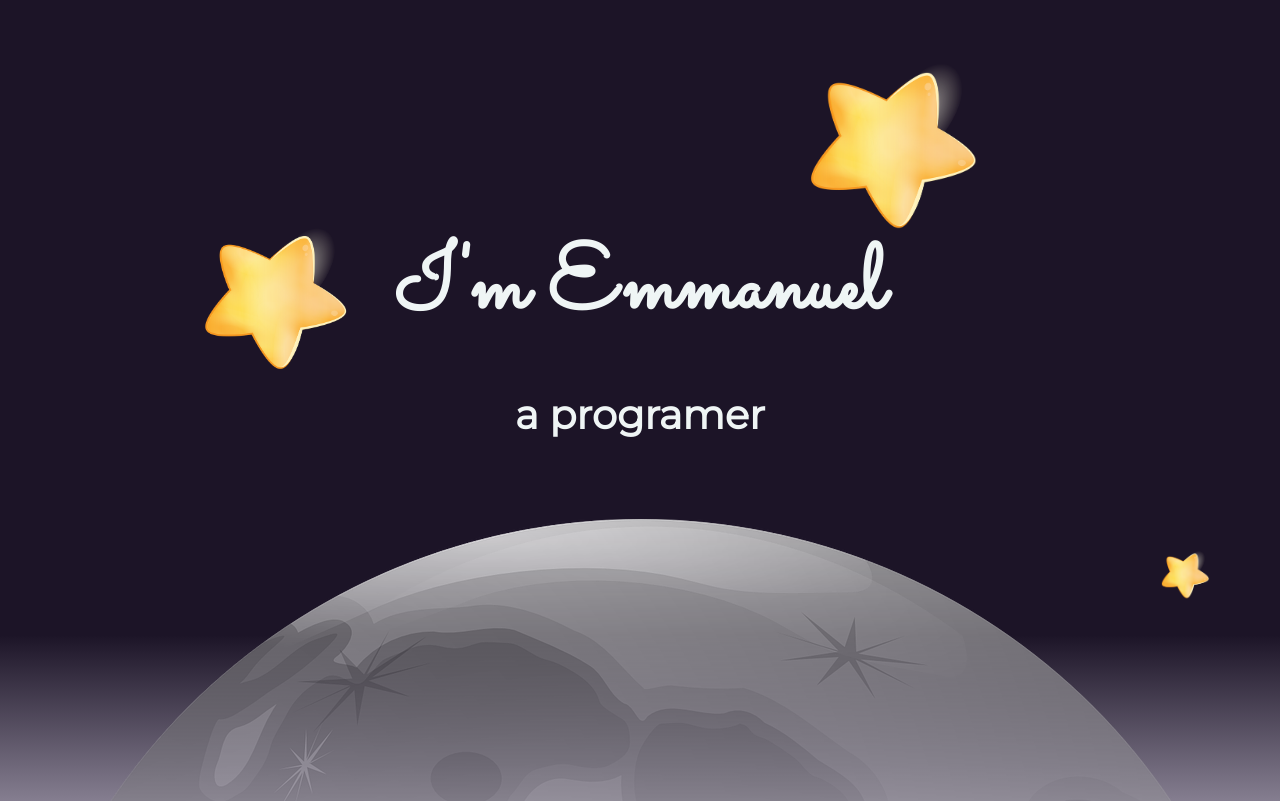
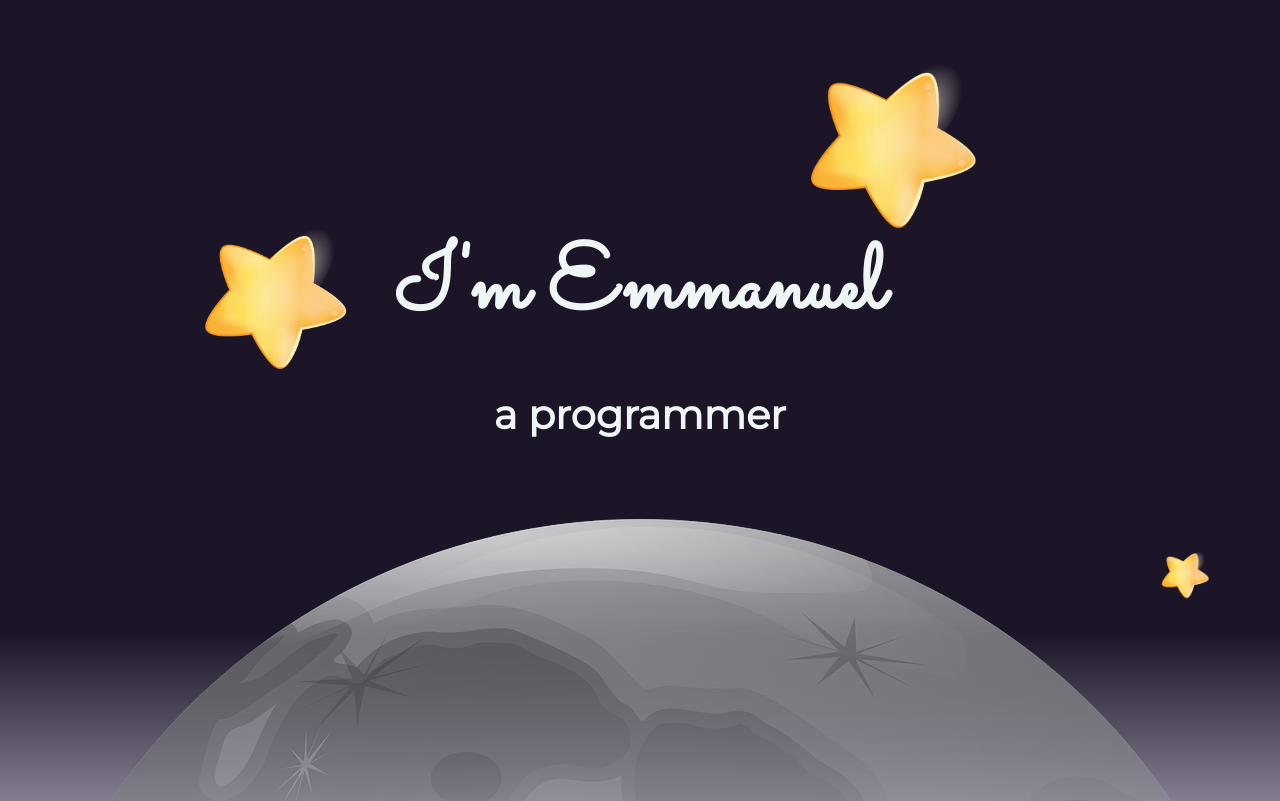
Before and after one commit to EmmanuelV12/My_CV_with_CSS, a plain HTML site: page index.html in a window 1280 px wide. Shown: the top 801 px of the page. Drawn offline with Linux system fonts and the light colour scheme.

Commit message:
Updating index.html file

```diff
--- a/index.html
+++ b/index.html
@@ -13,7 +13,7 @@
     <div class="top-container">
       <img class="top-star" src="images/star.png" alt="star-img">
       <h1 class="name">I'm Emmanuel</h1>
-      <h2 class="profession">a programer</h2>
+      <h2 class="profession">a programmer</h2>
       <img class="middle-star" src="images/star.png" alt="star-img">
       <img class="bottom-star" src="images/star.png" alt="star-img">
       <img class="moon" src="images/moon_2.png" alt="moon-img">
```
